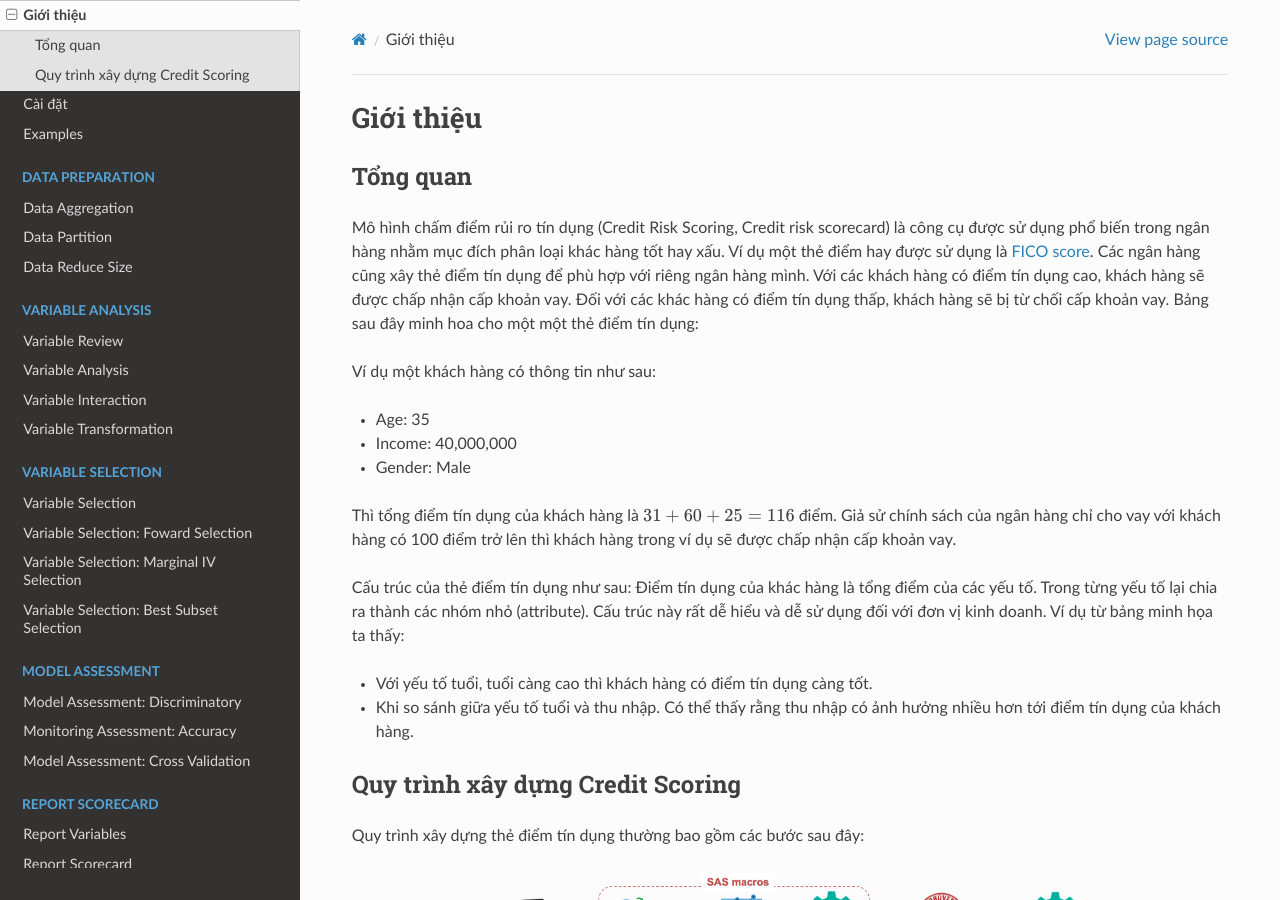
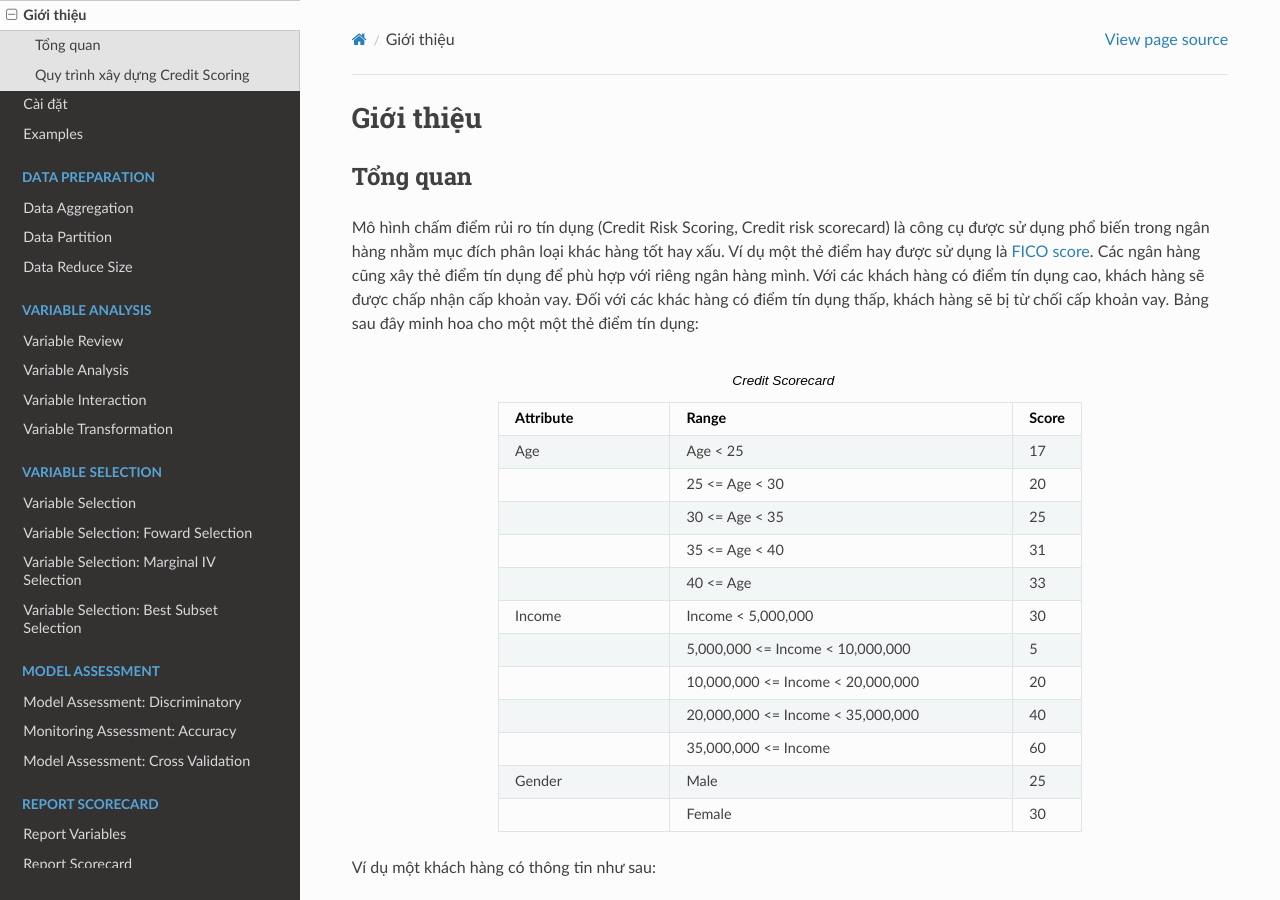
Before and after one commit to thanhtra254/SMCS, a Sphinx documentation site: the page built from docs/intro/overview.rst, in a window 1280 px wide and 900 px high. Built offline with Sphinx 7.4.7 and the Read the Docs theme 2.0.0, drawn with Linux system fonts in a browser that asks for light colours.

Commit message:
Update overview.rst

```diff
--- a/docs/intro/overview.rst
+++ b/docs/intro/overview.rst
@@ -12,7 +12,7 @@ Bảng sau đây minh hoa cho một một thẻ điểm tín dụng:
 .. list-table:: Credit Scorecard
    :widths: 25 50 10
    :header-rows: 1
-   :align:
+   :align: center
 
    * - Attribute
      - Range
```
